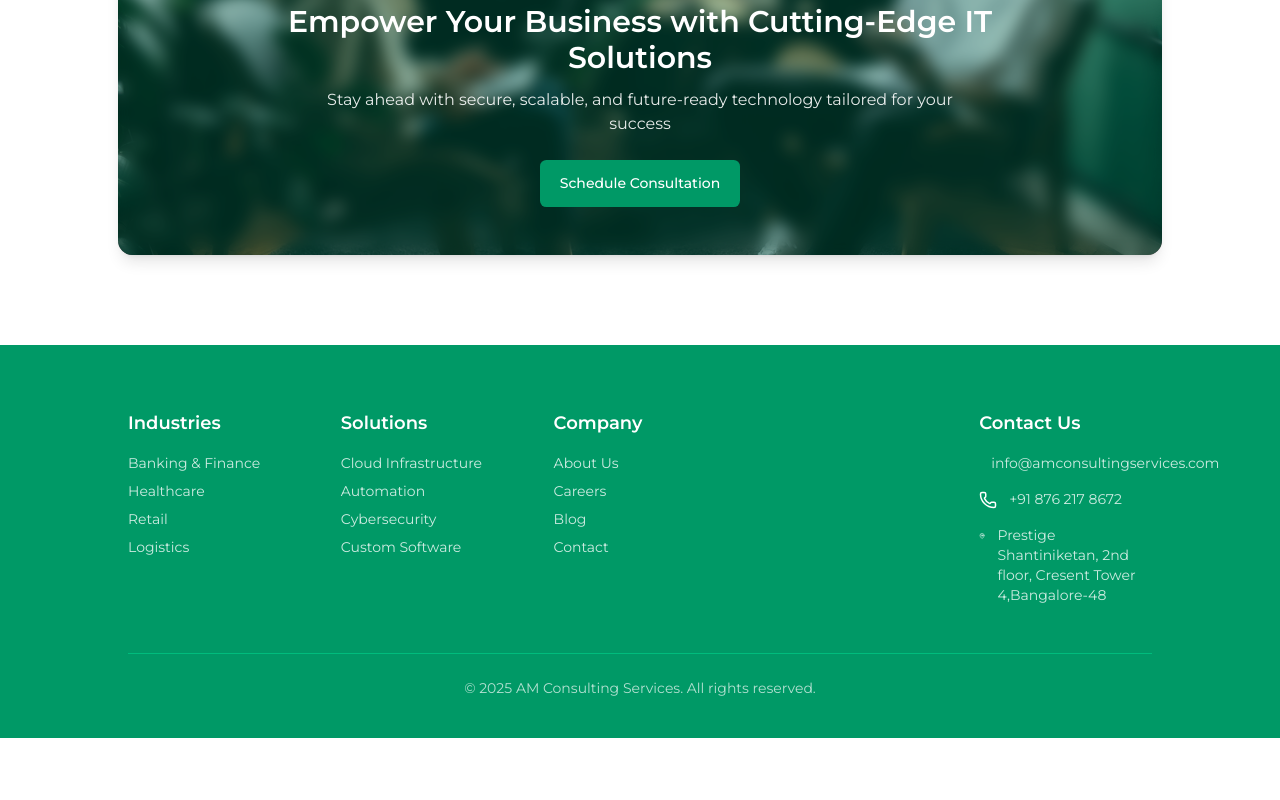
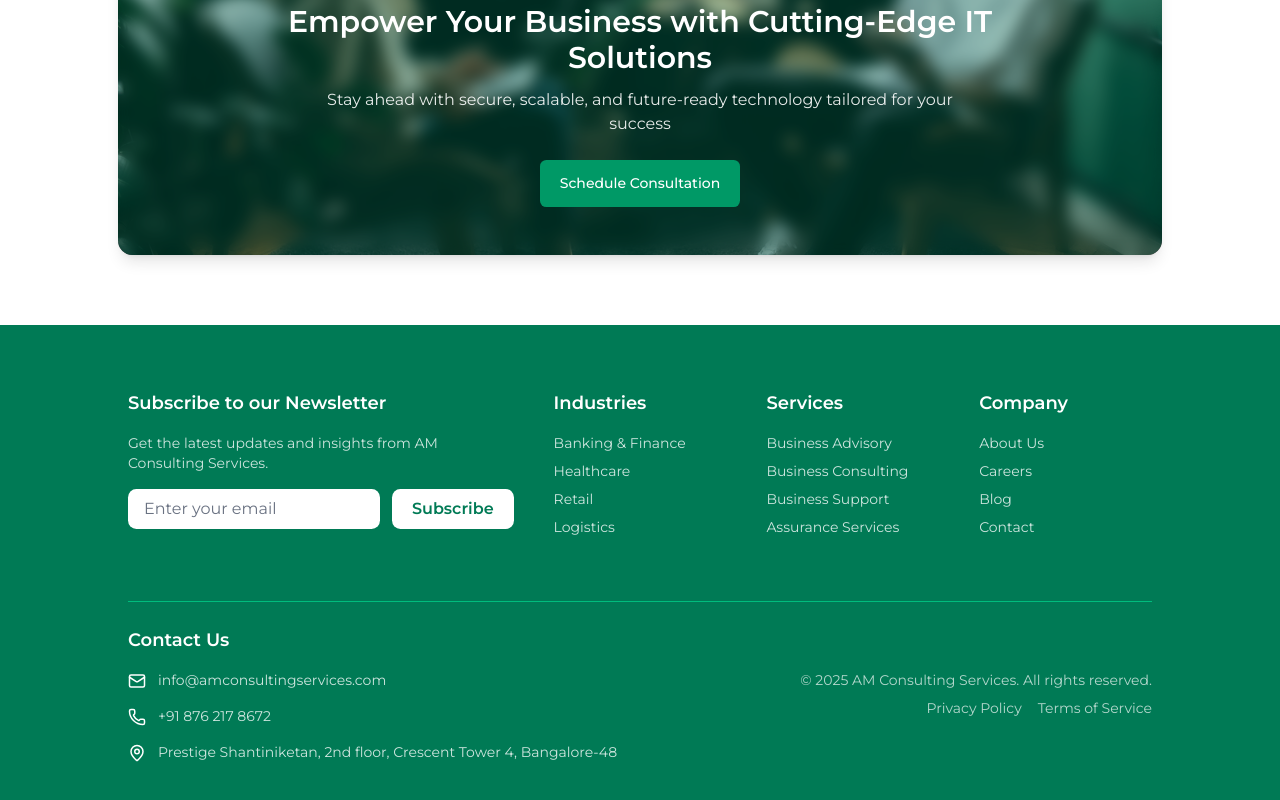
Before and after one commit to Shariq12345/am, a React (Vite) app: page / in a window 1280 px wide. Shown: the part 2160-2960 px from the top of the page. Before the commit the page ends 2898 px from the top, so only its background shows below. Built offline with nearby package versions, Linux system fonts and the light colour scheme.

Commit message:
Advisory - Hero Changes

```diff
--- a/src/components/Footer.tsx
+++ b/src/components/Footer.tsx
@@ -3,8 +3,32 @@ import { Link } from "react-router-dom";
 
 export const Footer = () => {
   return (
-    <footer className="bg-emerald-600 text-white px-6 md:px-16 lg:px-32 pt-16 pb-10 lg:mt-[90px] sm:mt-[70px] mt-[70px]">
-      <div className="grid grid-cols-1 md:grid-cols-2 lg:grid-cols-5 gap-10 mb-12">
+    <footer className="bg-emerald-700 text-white px-6 md:px-16 lg:px-32 pt-16 pb-10 mt-[70px]">
+      <div className="grid grid-cols-1 lg:grid-cols-5 gap-10 mb-16">
+        {/* Newsletter */}
+        <div className="lg:col-span-2">
+          <h4 className="font-semibold text-lg mb-4">
+            Subscribe to our Newsletter
+          </h4>
+          <p className="text-sm text-white/80 mb-4">
+            Get the latest updates and insights from AM Consulting Services.
+          </p>
+          <form className="flex flex-col sm:flex-row items-start sm:items-center gap-3">
+            <input
+              type="email"
+              placeholder="Enter your email"
+              className="w-full sm:w-auto flex-1 px-4 py-2 rounded-md text-emerald-700 placeholder-gray-500 focus:outline-none bg-white"
+              required
+            />
+            <button
+              type="submit"
+              className="bg-white text-emerald-700 font-semibold px-5 py-2 rounded-md hover:bg-emerald-100 transition duration-200"
+            >
+              Subscribe
+            </button>
+          </form>
+        </div>
+
         {/* Industries */}
         <div>
           <h4 className="font-semibold text-lg mb-4">Industries</h4>
@@ -24,15 +48,15 @@ export const Footer = () => {
           </ul>
         </div>
 
-        {/* Solutions */}
+        {/* Services */}
         <div>
-          <h4 className="font-semibold text-lg mb-4">Solutions</h4>
+          <h4 className="font-semibold text-lg mb-4">Services</h4>
           <ul className="space-y-2 text-sm text-white/80">
             {[
-              "Cloud Infrastructure",
-              "Automation",
-              "Cybersecurity",
-              "Custom Software",
+              "Business Advisory",
+              "Business Consulting",
+              "Business Support",
+              "Assurance Services",
             ].map((item) => (
               <li key={item}>
                 <Link
@@ -62,42 +86,47 @@ export const Footer = () => {
             ))}
           </ul>
         </div>
+      </div>
 
-        {/* Spacer on large screens */}
-        <div className="hidden lg:block" />
-
-        {/* Contact */}
+      {/* Contact and Footer Bottom */}
+      <div className="grid grid-cols-1 lg:grid-cols-2 gap-6 border-t border-emerald-500 pt-6">
+        {/* Contact Info */}
         <div>
           <h4 className="font-semibold text-lg mb-4">Contact Us</h4>
           <ul className="space-y-4 text-sm text-white/80">
             <li className="flex items-start gap-3">
               <Mail size={18} className="mt-0.5 text-white" />
-              <span className="hover:text-white transition-colors duration-200">
-                info@amconsultingservices.com
-              </span>
+              <span>info@amconsultingservices.com</span>
             </li>
             <li className="flex items-start gap-3">
               <Phone size={18} className="mt-0.5 text-white" />
-              <span className="hover:text-white transition-colors duration-200">
-                +91 876 217 8672
-              </span>
+              <span>+91 876 217 8672</span>
             </li>
             <li className="flex items-start gap-3">
               <MapPin size={18} className="mt-0.5 text-white" />
-              <span className="hover:text-white transition-colors duration-200">
-                Prestige Shantiniketan, 2nd floor, Cresent Tower 4,Bangalore-48
+              <span>
+                Prestige Shantiniketan, 2nd floor, Crescent Tower 4,
+                Bangalore-48
               </span>
             </li>
           </ul>
         </div>
-      </div>
 
-      {/* Footer Bottom */}
-      <div className="border-t border-emerald-500 pt-6 text-sm text-white/70 text-center">
-        <p>
-          &copy; {new Date().getFullYear()} AM Consulting Services. All rights
-          reserved.
-        </p>
+        {/* Copyright */}
+        <div className="flex flex-col justify-center text-sm text-white/70 text-center lg:text-right">
+          <p>
+            &copy; {new Date().getFullYear()} AM Consulting Services. All rights
+            reserved.
+          </p>
+          <div className="mt-2 space-x-4">
+            <Link to="#" className="hover:text-white transition-colors">
+              Privacy Policy
+            </Link>
+            <Link to="#" className="hover:text-white transition-colors">
+              Terms of Service
+            </Link>
+          </div>
+        </div>
       </div>
     </footer>
   );
--- a/src/services/advisory.tsx
+++ b/src/services/advisory.tsx
@@ -140,7 +140,7 @@ const AdvisoryPage = () => {
       <section className="relative px-4 sm:px-6 md:px-10 lg:px-[118px] pt-20 pb-32 bg-gradient-to-br from-emerald-50 via-white to-emerald-50">
         <div className="max-w-6xl mx-auto">
           <div className="text-center mb-16">
-            <div className="inline-flex items-center gap-2 bg-emerald-100 text-emerald-800 px-4 py-2 rounded-full text-sm font-medium mb-6">
+            <div className="hidden md:inline-flex items-center gap-2 bg-emerald-100 text-emerald-800 px-4 py-2 rounded-full text-sm font-medium mb-6">
               <Award size={16} />
               Trusted by Organizations Worldwide
             </div>
@@ -152,22 +152,20 @@ const AdvisoryPage = () => {
             </h1>
             <p className="text-base sm:text-lg text-gray-600 leading-relaxed max-w-3xl mx-auto mb-8">
               Partner with seasoned financial experts to unlock strategic
-              insights, optimize performance, and build resilient operations
-              that fuel sustainable growth in today's dynamic business
-              environment.
+              insights, optimize performance
             </p>
             <div className="flex flex-col sm:flex-row gap-4 justify-center items-center">
               <button
                 onClick={() => (window.location.href = "/contact")}
-                className="inline-flex items-center gap-2 bg-emerald-600 hover:bg-emerald-700 text-white font-semibold px-8 py-4 rounded-full transition-all duration-200 shadow-lg hover:shadow-xl"
+                className="inline-flex items-center gap-2 bg-emerald-600 hover:bg-emerald-700 text-white font-semibold px-5 py-3 rounded-full transition-all duration-200 shadow-lg hover:shadow-xl"
               >
-                Start Your Transformation <ArrowRight size={18} />
+                Start Your Transformation
               </button>
               <button
                 onClick={() => (window.location.href = "/case-studies")}
-                className="inline-flex items-center gap-2 border-2 border-emerald-600 text-emerald-600 hover:bg-emerald-50 font-semibold px-8 py-4 rounded-full transition-all duration-200"
+                className="inline-flex items-center gap-2 border-2 border-emerald-600 text-emerald-600 hover:bg-emerald-50 font-semibold px-5 py-3 rounded-full transition-all duration-200"
               >
-                View Case Studies <BarChart3 size={18} />
+                View Case Studies
               </button>
             </div>
           </div>
```
